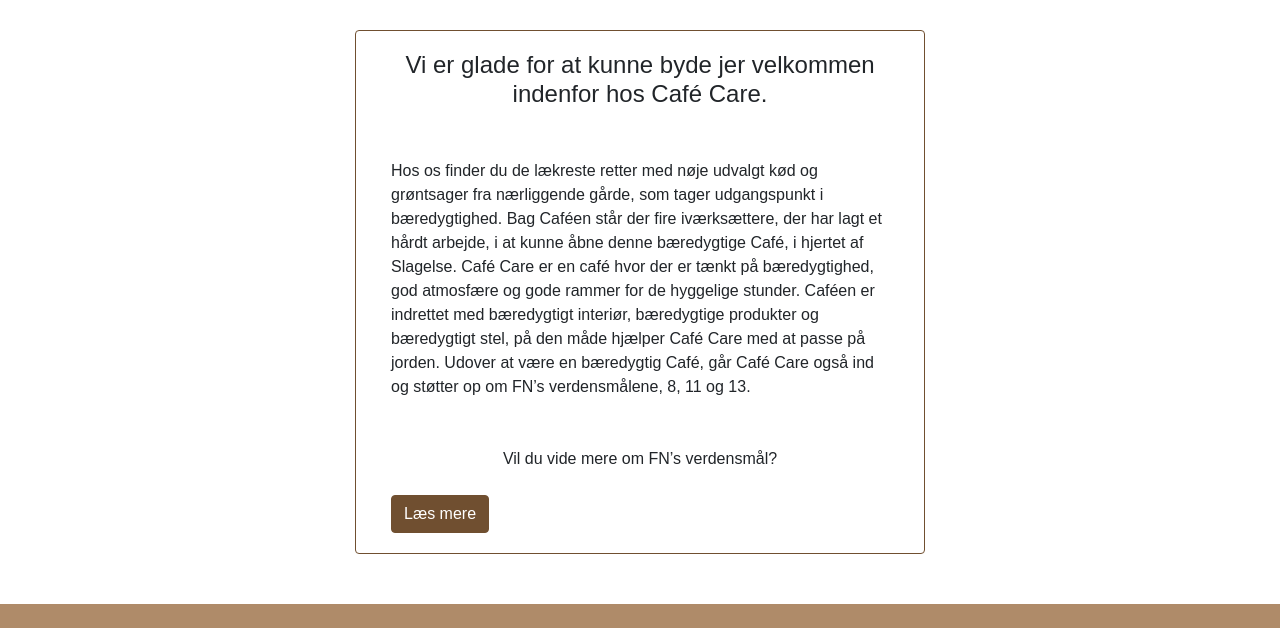
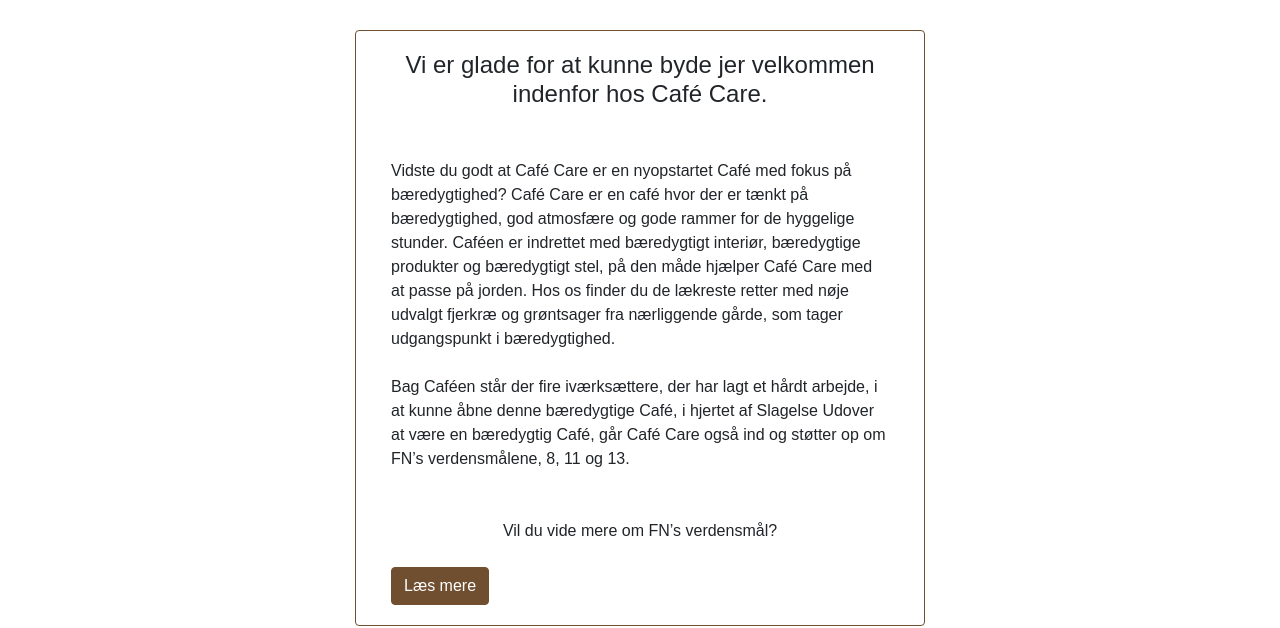
Before and after one commit to Idax5257/cafecare, a website: page historie.html in a window 1280 px wide. Shown: the part 204-832 px from the top of the page. Drawn offline with nearby package versions, Linux system fonts and the light colour scheme; a web font is replaced by a local one.

Commit message:
tekst ændring

```diff
--- a/historie.html
+++ b/historie.html
@@ -54,14 +54,15 @@
                 <div class="card-body">
                     <p class="card-text text-center">
                     <p class="h4 text-center">Vi er glade for at kunne byde jer velkommen indenfor hos Café Care.</p>
-                        <p>Hos os finder du de lækreste retter med nøje udvalgt kød og grøntsager
-                        fra nærliggende gårde, som tager udgangspunkt i bæredygtighed.
-                        Bag Caféen står der fire iværksættere, der har lagt et hårdt arbejde,
-                        i at kunne åbne denne bæredygtige Café, i hjertet af Slagelse.
-                        Café Care er en café hvor der er tænkt på bæredygtighed, god atmosfære
-                        og gode rammer for de hyggelige stunder. Caféen er indrettet med bæredygtigt interiør,
-                        bæredygtige produkter og bæredygtigt stel, på den måde hjælper Café Care med at passe på jorden.
-                            Udover at være en bæredygtig Café, går Café Care også ind og støtter op om FN’s verdensmålene, 8, 11 og 13.</p>
+                    Vidste du godt at Café Care er en nyopstartet Café med fokus på bæredygtighed?
+                    Café Care er en café hvor der er tænkt på bæredygtighed, god atmosfære og gode rammer for de
+                    hyggelige stunder. Caféen er indrettet med bæredygtigt interiør, bæredygtige produkter og
+                    bæredygtigt stel, på den måde hjælper Café Care med at passe på jorden.
+                    Hos os finder du de lækreste retter med nøje udvalgt fjerkræ og grøntsager fra nærliggende
+                    gårde, som tager udgangspunkt i bæredygtighed.
+                    <br> <br>
+                    Bag Caféen står der fire iværksættere, der har lagt et hårdt arbejde, i at kunne åbne denne bæredygtige Café, i hjertet af Slagelse
+                    Udover at være en bæredygtig Café, går Café Care også ind og støtter op om FN’s verdensmålene, 8, 11 og 13.</p>
                         <br> <br>
                         <p class="text-center">Vil du vide mere om FN’s verdensmål?</p>
                         <br>
```
